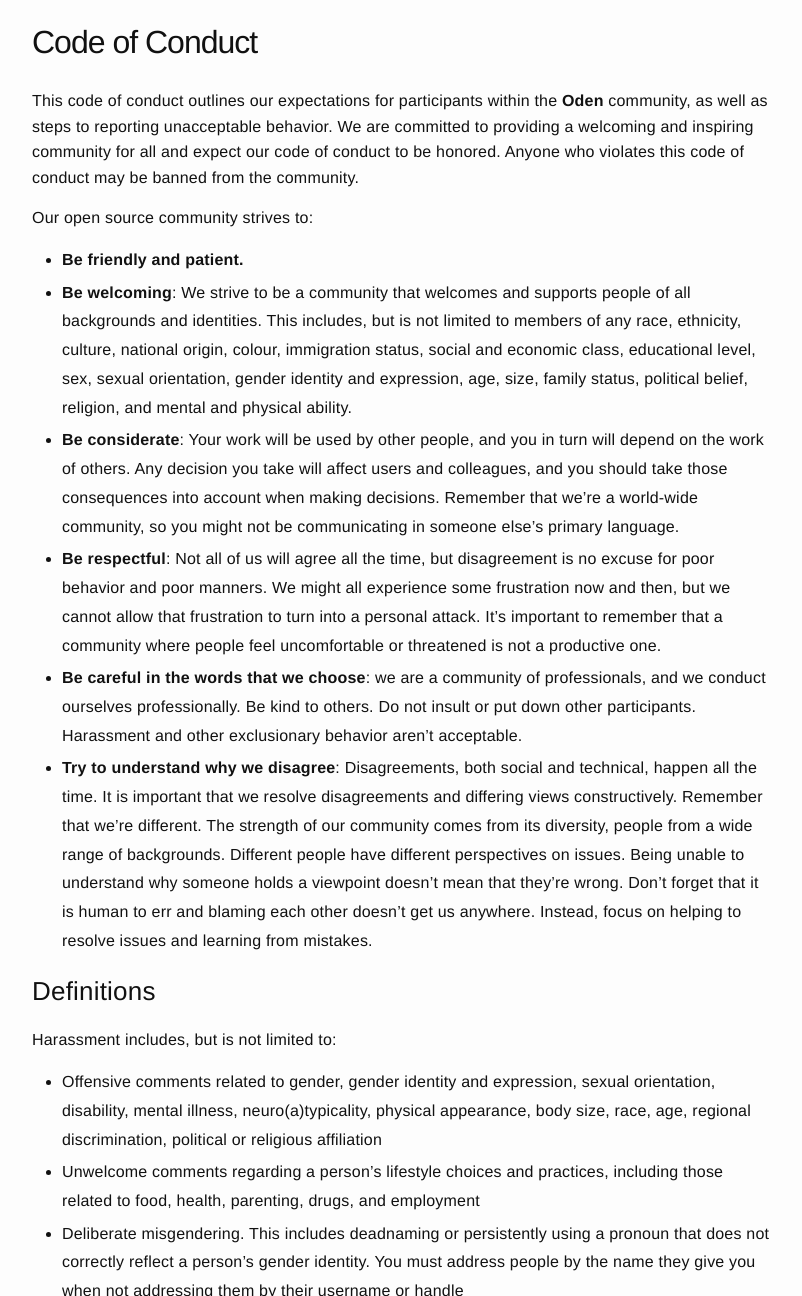
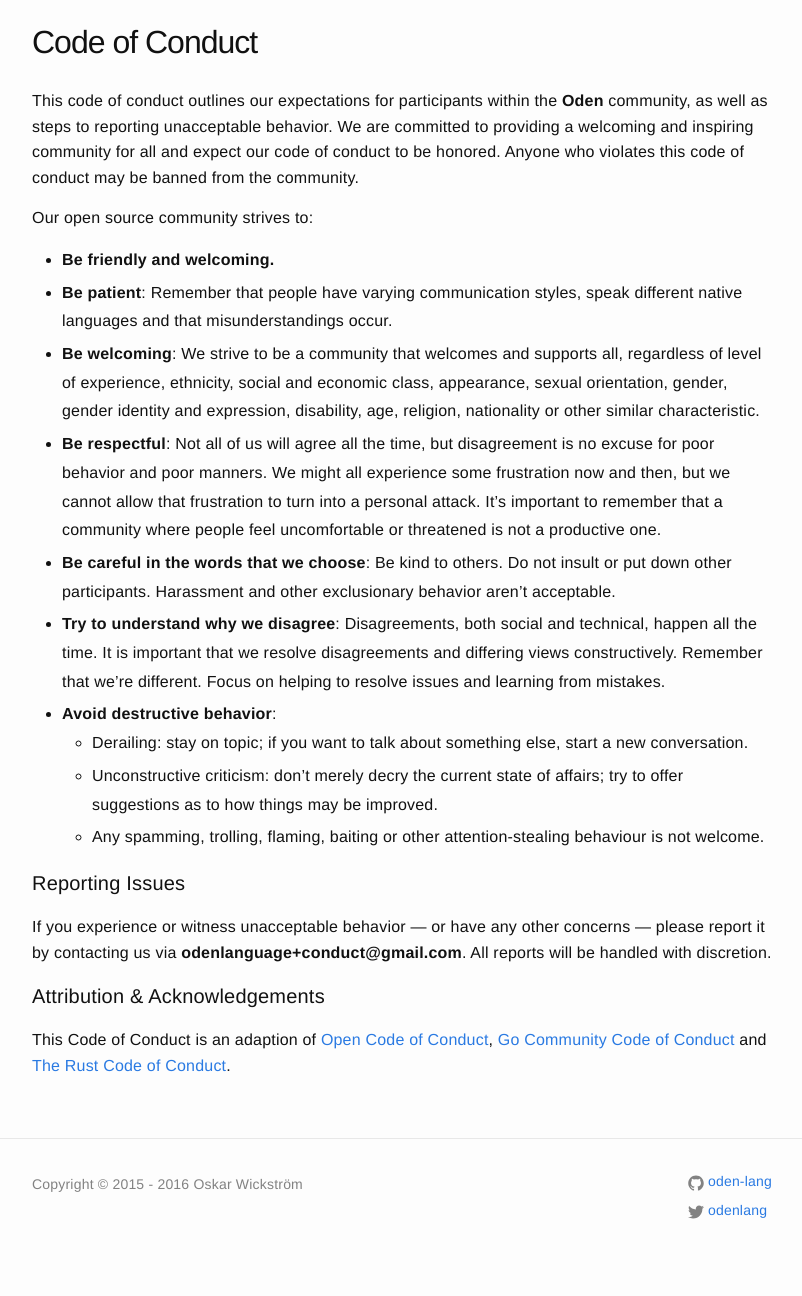
Before and after one commit to oden-lang/oden-lang.github.io, a Jekyll site: the page built from code-of-conduct.md, in a window 1280 px wide and 1400 px high, cut to the strip 104-1400 px from the top of the window. Shown: the whole strip, without its empty margins (238-1040 px from the left). Built offline with Jekyll 4.4.1, drawn with Linux system fonts in a browser that asks for light colours; some of the changed text lies outside the part shown.

Commit message:
Update CoC

```diff
--- a/code-of-conduct.md
+++ b/code-of-conduct.md
@@ -12,109 +12,43 @@ be banned from the community.
 
 Our open source community strives to:
 
-* **Be friendly and patient.**
-* **Be welcoming**: We strive to be a community that welcomes and supports
-people of all backgrounds and identities. This includes, but is not limited to
-members of any race, ethnicity, culture, national origin, colour, immigration
-status, social and economic class, educational level, sex, sexual orientation,
-  gender identity and expression, age, size, family status, political belief,
-  religion, and mental and physical ability.
-* **Be considerate**: Your work will be used by other people, and you in turn
-will depend on the work of others. Any decision you take will affect users and
-colleagues, and you should take those consequences into account when making
-decisions. Remember that we're a world-wide community, so you might not be
-communicating in someone else's primary language.
+* **Be friendly and welcoming.**
+* **Be patient**: Remember that people have varying communication styles, speak
+  different native languages and that misunderstandings occur.
+* **Be welcoming**: We strive to be a community that welcomes and supports all,
+  regardless of level of experience, ethnicity, social and economic class,
+  appearance, sexual orientation, gender, gender identity and expression,
+  disability, age, religion, nationality or other similar characteristic.
 * **Be respectful**:  Not all of us will agree all the time, but disagreement
-is no excuse for poor behavior and poor manners. We might all experience some
-frustration now and then, but we cannot allow that frustration to turn into a
-personal attack. It’s important to remember that a community where people feel
-uncomfortable or threatened is not a productive one.
-* **Be careful in the words that we choose**: we are a community of
-professionals, and we conduct ourselves professionally. Be kind to others. Do
-not insult or put down other participants. Harassment and other exclusionary
-behavior aren't acceptable.
+  is no excuse for poor behavior and poor manners. We might all experience some
+  frustration now and then, but we cannot allow that frustration to turn into a
+  personal attack. It’s important to remember that a community where people
+  feel uncomfortable or threatened is not a productive one.
+* **Be careful in the words that we choose**: Be kind to others. Do not insult
+  or put down other participants. Harassment and other exclusionary behavior
+  aren't acceptable.
 * **Try to understand why we disagree**: Disagreements, both social and
-technical, happen all the time. It is important that we resolve disagreements
-and differing views constructively. Remember that we’re different. The strength
-of our community comes from its diversity, people from a wide range of
-backgrounds. Different people have different perspectives on issues. Being
-unable to understand why someone holds a viewpoint doesn’t mean that they’re
-wrong. Don’t forget that it is human to err and blaming each other doesn’t get
-us anywhere. Instead, focus on helping to resolve issues and learning from
-mistakes.
-
-## Definitions
-
-Harassment includes, but is not limited to:
-
-- Offensive comments related to gender, gender identity and expression, sexual
-orientation, disability, mental illness, neuro(a)typicality, physical
-appearance, body size, race, age, regional discrimination, political or
-religious affiliation
-- Unwelcome comments regarding a person’s lifestyle choices and practices,
-  including those related to food, health, parenting, drugs, and employment
-- Deliberate misgendering. This includes deadnaming or persistently using a
-pronoun that does not correctly reflect a person's gender identity. You must
-address people by the name they give you when not addressing them by their
-username or handle
-- Physical contact and simulated physical contact (eg, textual descriptions
-    like “*hug*” or “*backrub*”) without consent or after a request to stop
-- Threats of violence, both physical and psychological
-- Incitement of violence towards any individual, including encouraging a person
-to commit suicide or to engage in self-harm
-- Deliberate intimidation
-- Stalking or following
-- Harassing photography or recording, including logging online activity for
-harassment purposes
-- Sustained disruption of discussion
-- Unwelcome sexual attention, including gratuitous or off-topic sexual images
-or behaviour
-- Pattern of inappropriate social contact, such as requesting/assuming
-inappropriate levels of intimacy with others
-- Continued one-on-one communication after requests to cease
-- Deliberate “outing” of any aspect of a person’s identity without their
-consent except as necessary to protect others from intentional abuse
-- Publication of non-harassing private communication
-
-### Diversity Statement
-
-We encourage everyone to participate and are committed to building a community
-for all. Although we will fail at times, we seek to treat everyone both as
-fairly and equally as possible. Whenever a participant has made a mistake, we
-expect them to take responsibility for it. If someone has been harmed or
-offended, it is our responsibility to listen carefully and respectfully, and do
-our best to right the wrong.
-
-Although this list cannot be exhaustive, we explicitly honor diversity in age,
-gender, gender identity or expression, culture, ethnicity, language,
-national origin, political beliefs, profession, race, religion, sexual
-orientation, socioeconomic status, and technical ability. We will not
-tolerate discrimination based on any of the protected characteristics
-above, including participants with disabilities.
+  technical, happen all the time. It is important that we resolve disagreements
+  and differing views constructively. Remember that we’re different. Focus on
+  helping to resolve issues and learning from mistakes.
+* **Avoid destructive behavior**:
+  * Derailing: stay on topic; if you want to talk about something else, start a
+    new conversation.
+  * Unconstructive criticism: don't merely decry the current state of affairs;
+    try to offer suggestions as to how things may be improved.
+  * Any spamming, trolling, flaming, baiting or other attention-stealing
+    behaviour is not welcome.
 
 ### Reporting Issues
 
-If you experience or witness unacceptable behavior—or have any other
-concerns—please report it by contacting us via **odenlang+conduct@gmail.com**.
-All reports will be handled with discretion. In your report please include:
-
-- Your contact information.
-- Names (real, nicknames, or pseudonyms) of any individuals involved. If there
-are additional witnesses, please include them as well. Your account of what
-occurred, and if you believe the incident is ongoing. If there is a publicly
-available record (e.g. a mailing list archive or a public IRC logger), please
-include a link.
-- Any additional information that may be helpful.
-
-After filing a report, a representative will contact you personally, review the
-incident, follow up with any additional questions, and make a decision as to
-how to respond. If the person who is harassing you is part of the response
-team, they will recuse themselves from handling your incident. If the complaint
-originates from a member of the response team, it will be handled by a
-different member of the response team. We will respect confidentiality requests
-for the purpose of protecting victims of abuse.
+If you experience or witness unacceptable behavior — or have any other
+concerns — please report it by contacting us via
+**odenlanguage+conduct@gmail.com**. All reports will be handled with
+discretion.
 
 ### Attribution & Acknowledgements
 
 This Code of Conduct is an adaption of [Open Code of
-Conduct](http://todogroup.org/opencodeofconduct/).
+Conduct](http://todogroup.org/opencodeofconduct/), [Go Community Code of
+Conduct](https://golang.org/conduct) and [The Rust Code of
+Conduct](https://www.rust-lang.org/conduct.html).
```
